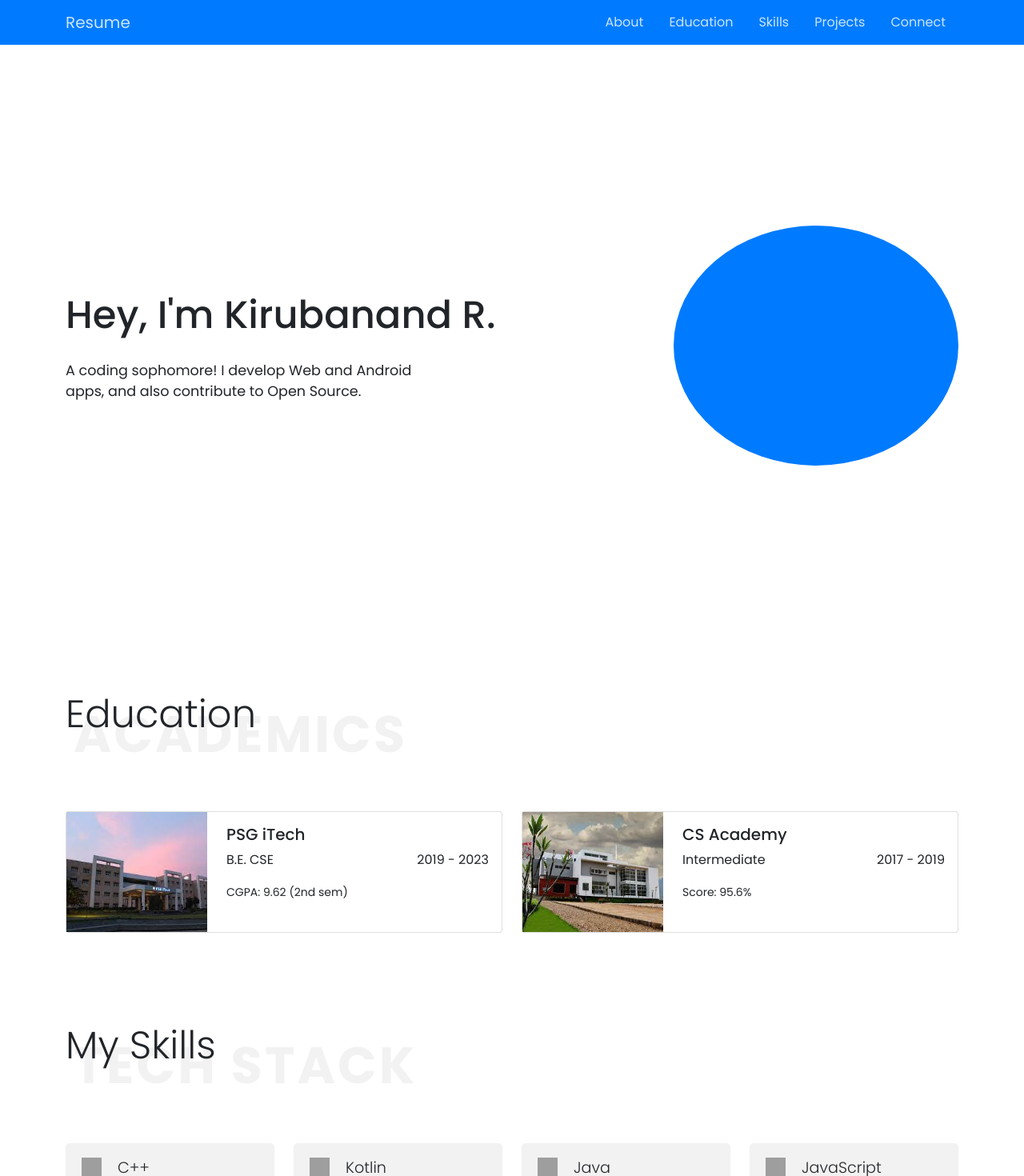
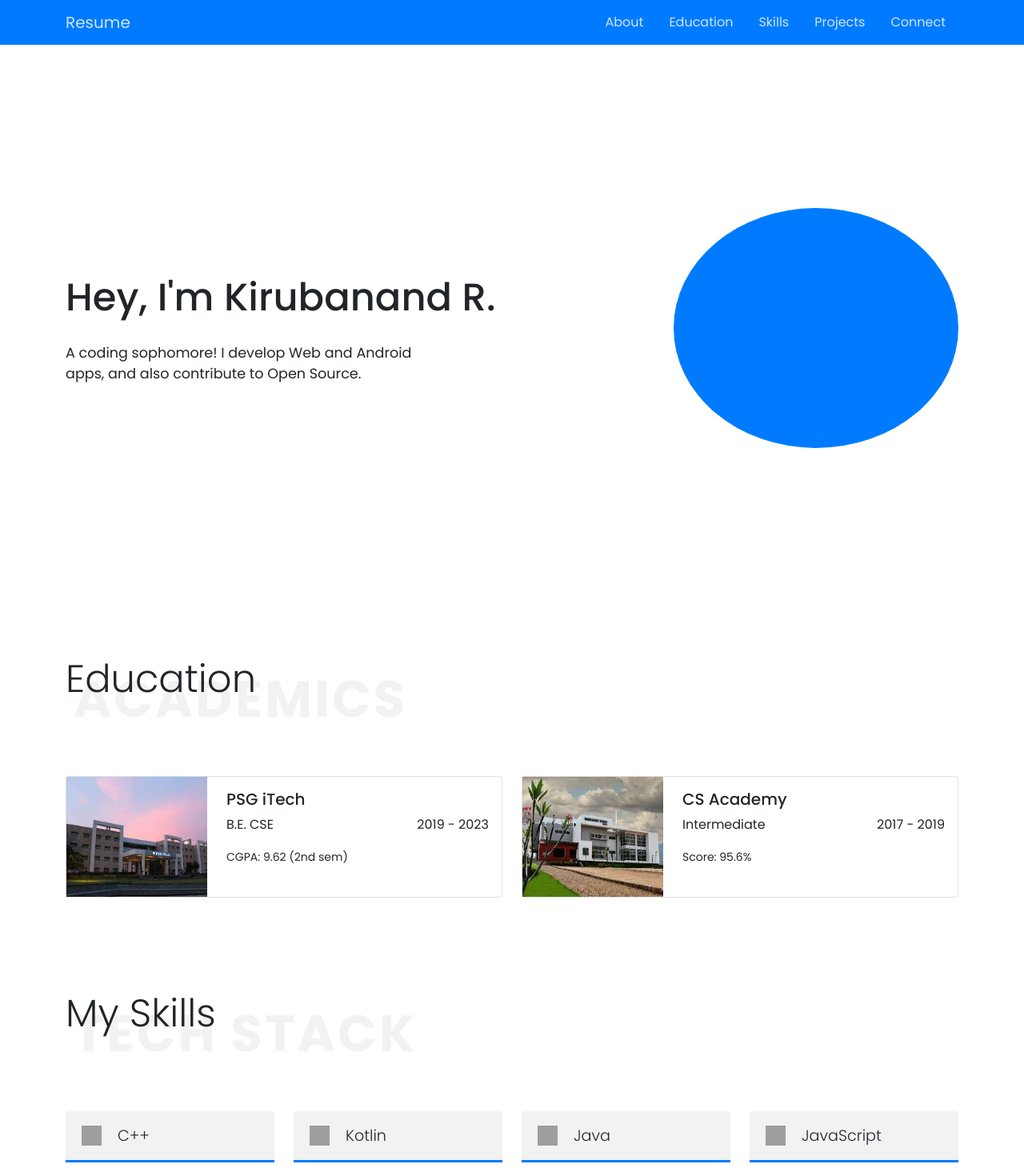
Before and after one commit to kiruba-r11/Kirubanand-R, a React (Create React App) app: page /skills in a window 1280 px wide. Shown: the top 1470 px of the page at 80% size. Built offline with nearby package versions, Linux system fonts and the light colour scheme; grey boxes are pictures that could not be loaded.

Commit message:
pages nav-links added

```diff
--- a/package.json
+++ b/package.json
@@ -8,6 +8,8 @@
     "@testing-library/user-event": "^12.8.3",
     "react": "^17.0.2",
     "react-dom": "^17.0.2",
+    "react-router-dom": "^5.2.0",
+    "react-router-hash-link": "^2.4.3",
     "react-scripts": "4.0.3",
     "web-vitals": "^1.1.2"
   },
--- a/public/index.html
+++ b/public/index.html
@@ -4,14 +4,6 @@
     <meta charset="utf-8" />
     <link rel="icon" href="%PUBLIC_URL%/favicon.ico" />
     <meta name="viewport" content="width=device-width, initial-scale=1" />
-    <meta name="theme-color" content="#000000" />
-    <meta
-      name="description"
-      content="Web site created using create-react-app"
-    />
-    <link rel="apple-touch-icon" href="%PUBLIC_URL%/logo192.png" />
-
-    <link rel="manifest" href="%PUBLIC_URL%/manifest.json" />
 
     <title>Kirubanand R</title>
 
--- a/src/Components/NavBar.js
+++ b/src/Components/NavBar.js
@@ -1,36 +1,47 @@
 import React from 'react';
+import { BrowserRouter as Router, Switch, Route } from 'react-router-dom';
+import { HashLink } from 'react-router-hash-link';
+import AboutSection from '../Pages/AboutSection';
+import EducationSection from '../Pages/EducationSection';
+import SkillsSection from '../Pages/SkillsSection';
 import './css/NavBar.css'
 
 function NavBar() {
     return (
-
+        <Router>
+            <Switch>
                 <nav className="navbar navbar-expand-lg navbar-dark bg-light nav-bg-color-light">
                     <div className="container">
-                <a href="/" className="navbar-brand nav-text-color-light">Resume</a>
+                        <HashLink to="/#" className="navbar-brand nav-text-color-light">Resume</HashLink>
                         <button data-bs-target="#portfolio-nav" data-bs-toggle="collapse" className="toggler navbar-toggler">
                             <span className="navbar-toggler-icon"></span>
                         </button>
                         <div className="collapse navbar-collapse" id="portfolio-nav">
                             <ul className="navbar-nav ms-auto">
                                 <li className="mx-2 nav-item">
-                            <a href="/" className="nav-link  nav-text-color-light">About</a>
+                                    <HashLink to="/#" className="nav-link  nav-text-color-light">About</HashLink>
                                 </li>
                                 <li className="mx-2 nav-item">
-                            <a href="/" className="nav-link  nav-text-color-light">Education</a>
+                                    <HashLink to="/#education" className="nav-link  nav-text-color-light">Education</HashLink>
                                 </li>
                                 <li className="mx-2 nav-item">
-                            <a href="/" className="nav-link  nav-text-color-light">Skills</a>
+                                    <HashLink to="/#skills" className="nav-link  nav-text-color-light">Skills</HashLink>
                                 </li>
                                 <li className="mx-2 nav-item">
-                            <a href="/" className="nav-link  nav-text-color-light">Projects</a>
+                                    <HashLink to="/#projects" className="nav-link  nav-text-color-light">Projects</HashLink>
                                 </li>
                                 <li className="mx-2 nav-item">
-                            <a href="/" className="nav-link  nav-text-color-light">Connect</a>
+                                    <HashLink to="/#connect" className="nav-link  nav-text-color-light">Connect</HashLink>
                                 </li>
                             </ul>
                         </div>
                     </div>
                 </nav>
+                <Route path="/" component={AboutSection} exact></Route>
+                <Route path="/education" component={EducationSection} exact></Route>
+                <Route path="/skills" component={SkillsSection} exact></Route>
+            </Switch>
+        </Router>
     );
 }
 
--- a/src/Pages/AboutSection.js
+++ b/src/Pages/AboutSection.js
@@ -4,7 +4,7 @@ import About from '../Components/About';
 function AboutSection() {
 
     return (
-        <div class="container mt-5 pt-5" id="about-content">
+        <div style={{paddingTop: "100px"}} class="container" id="about-content">
             <About />
         </div>
     );
--- a/src/Pages/EducationSection.js
+++ b/src/Pages/EducationSection.js
@@ -7,16 +7,18 @@ import '../Components/css/EducationCard.css'
 
 function EducationSection() {
     return (
-        <div className="container my-5 pt-5" id="education">
+        <div style={{paddingTop: "100px"}} className="container" id="education">
             <Headings
+                key={headings[0].id}
                 title={headings[0].title}
                 subTitle={headings[0].subTitle}
             />
             <div className="row">
                 {
-                    educationData.map(function(value) {
+                    educationData.map(function (value) {
                         return (
                             <EducationCard
+                                key={value.id}
                                 institution={value.institution}
                                 type={value.type}
                                 year={value.year}
--- a/src/Pages/SkillsSection.js
+++ b/src/Pages/SkillsSection.js
@@ -7,17 +7,19 @@ import '../Components/css/SkillBox.css'
 
 function SkillsSection() {
     return (
-        <div className="container my-5 pt-5" id="skills">
+        <div style={{paddingTop: "100px"}} className="container" id="skills">
             <Heading
+                key={headings[1].id}
                 title={headings[1].title}
                 subTitle={headings[1].subTitle}
             />
             <div className="row">
                 {
-                    skillsData.map(function(value) {
+                    skillsData.map(function (value) {
                         return (
                             <div className="col-xl-3 col-lg-4 col-md-6">
                                 <SkillBox
+                                    key={value.id}
                                     name={value.name}
                                     imageSrc={value.imageSrc}
                                 />
--- a/src/index.css
+++ b/src/index.css
@@ -12,13 +12,4 @@
 	--light-text-nav: #CCE5FF;
 	--light-shadow: #F2F2F2;
 	--light-card-hover: #d9d9d9;
-
-	/* Dark Mode Colors */
-	--dark-primary:  #198ff5;
-	--dark-text-nav: #DBECFF;
-	--dark-shadow: #252A41;
-	--dark-primary-text: #fff;
-	--dark-secondary: #8B97C6;
-	--dark-card-hover: #1f212e;
-	--dark-bg: #121212;
 }
```
Also changed, not shown: public/manifest.json (deleted), 1 other file (tests, documents, lock files or other folders). Lines whose indentation alone changed are shown as unchanged.
